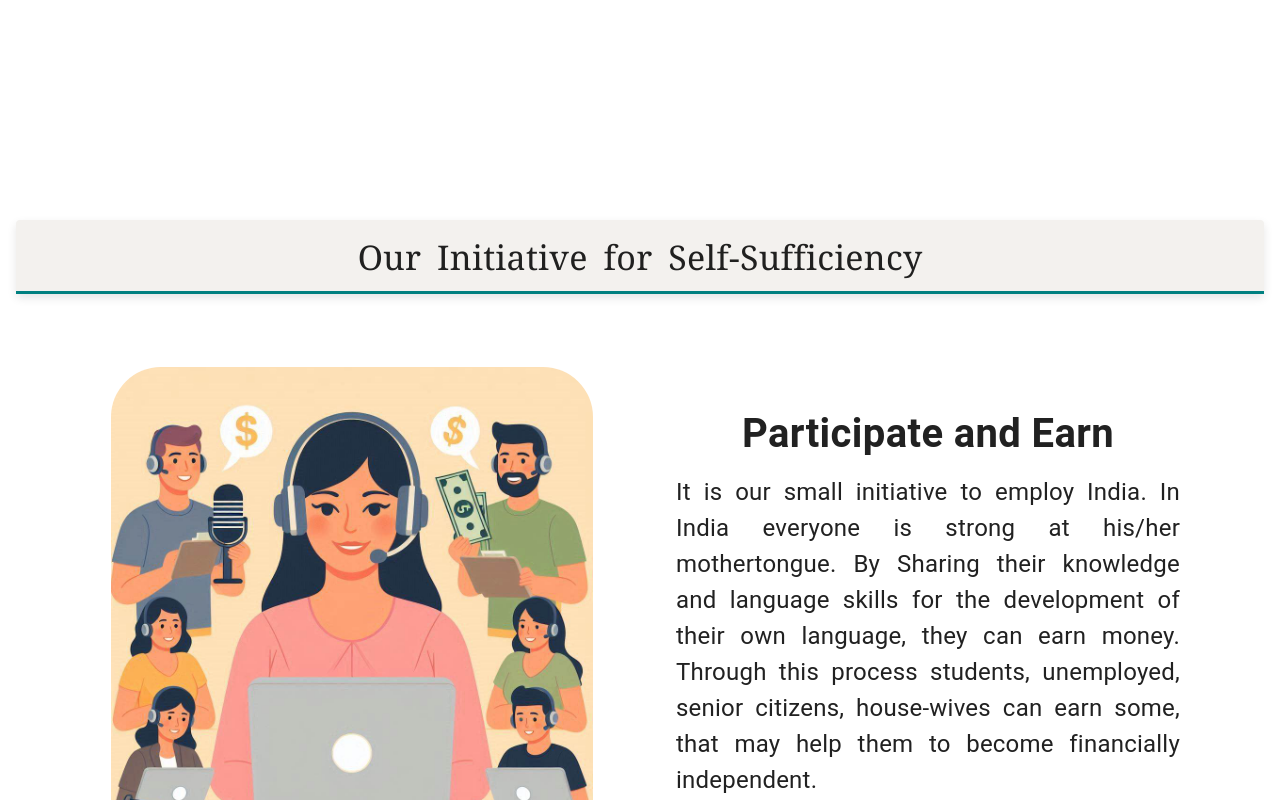
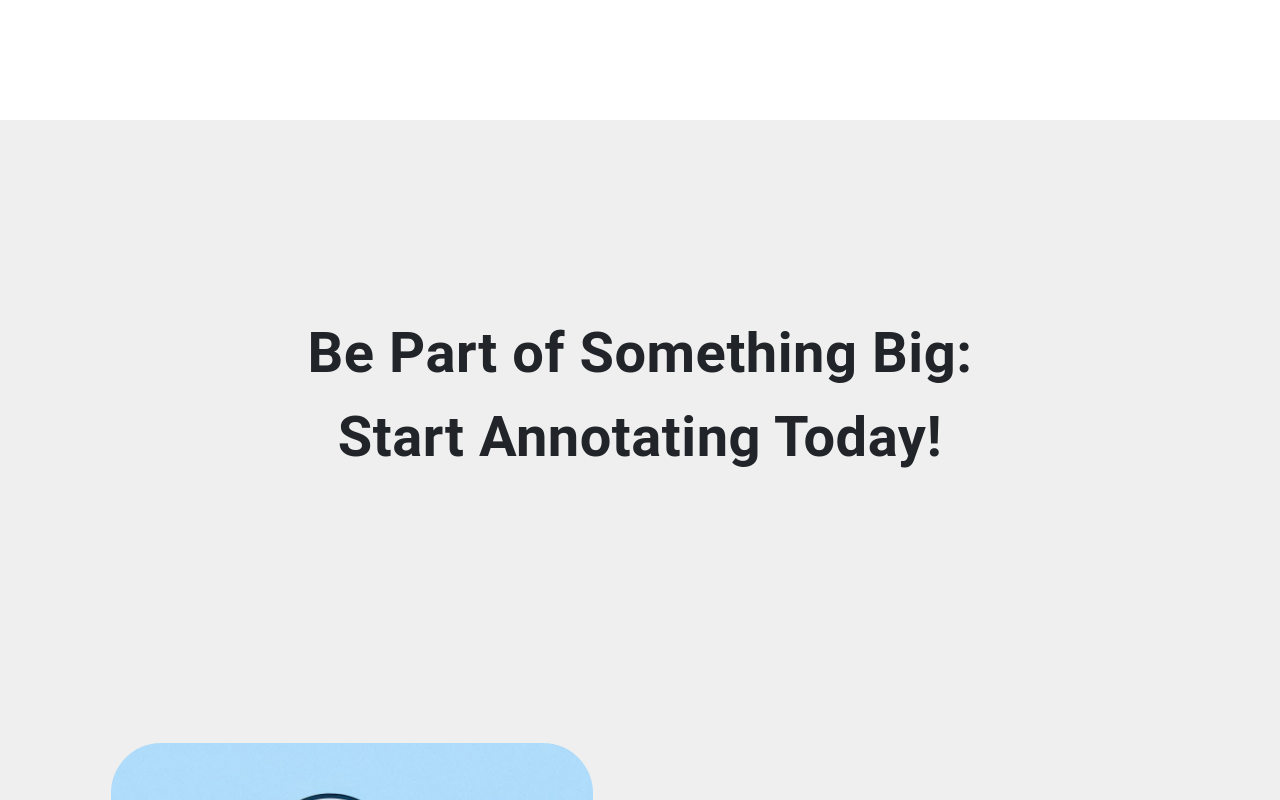
Before and after one commit to TanmoyTheStudent/VaniVerseDemo2, a React (Create React App) app: page / in a window 1280 px wide. Shown: the part 6280-7080 px from the top of the page. Built offline with nearby package versions, Linux system fonts and the light colour scheme.

Commit message:
Update Home.js

```diff
--- a/src/components/home/Home.js
+++ b/src/components/home/Home.js
@@ -1,6 +1,5 @@
 import { Container,Typography,Grid,Card,useMediaQuery, useTheme} from '@mui/material'
 import Background from "../../required-data/assests/image/background.jpeg"
-import ParticipateAndEarn from "./sub-components/ParticipateAndEarn";
 import LoginForm from './sub-components/LoginForm';
 import ServicesHome from './sub-components/Services-Home';
 import ServicesHome2 from './sub-components/ServicesHome2';
@@ -10,6 +9,8 @@ import LanguagesWeWork from './sub-components/LanguagesWeWork';
 import LanguagesList from './sub-components/LanguagesList';
 import ProvidingPlatform from './sub-components/ProvidingPlatform';
 import ProvidingPlatform3 from './sub-components/ProvidingPlatform3';
+import ParticipateAndEarn from "./sub-components/ParticipateAndEarn";
+import ParticipateAndEarn2 from "./sub-components/ParticipateAndEarn2";
 
 function Home() {
 
@@ -118,7 +119,8 @@ function Home() {
 
 {/* <ProvidingPlatform/> */}
 <ProvidingPlatform3 />
-<ParticipateAndEarn/>
+{/* <ParticipateAndEarn/> */}
+<ParticipateAndEarn2 />
 
 
 </div>
```
